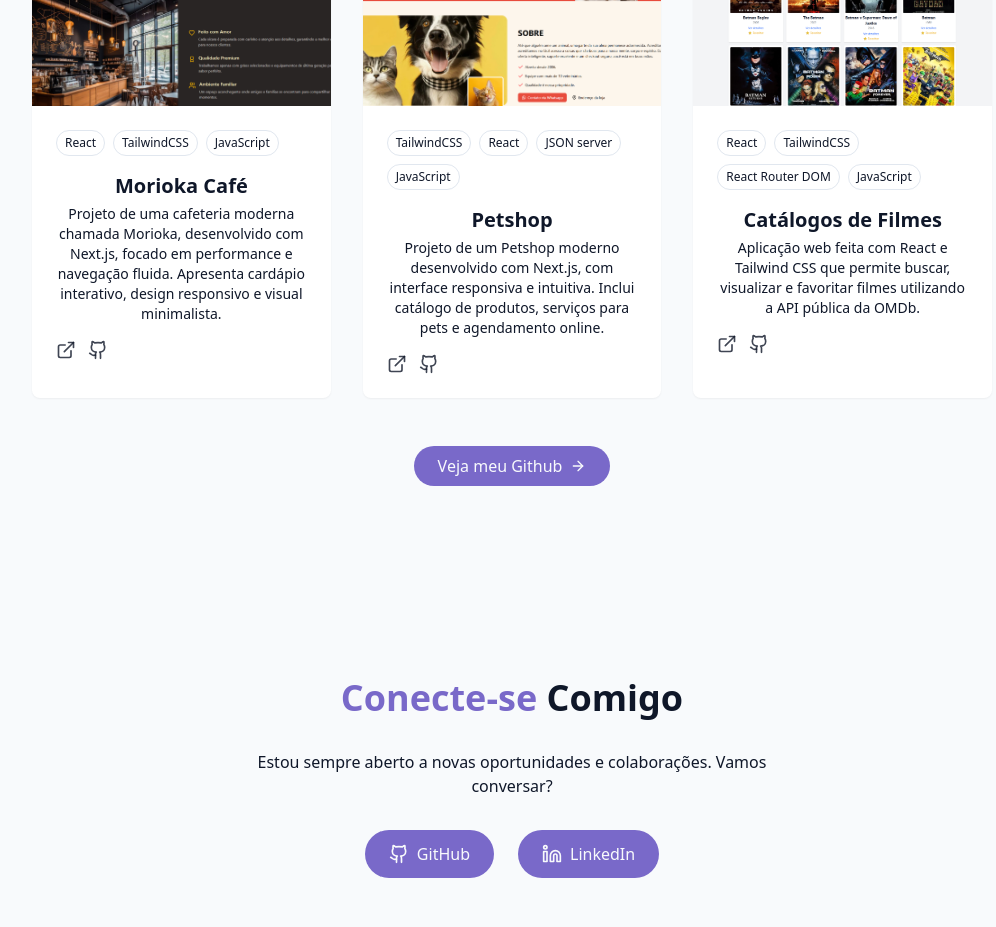
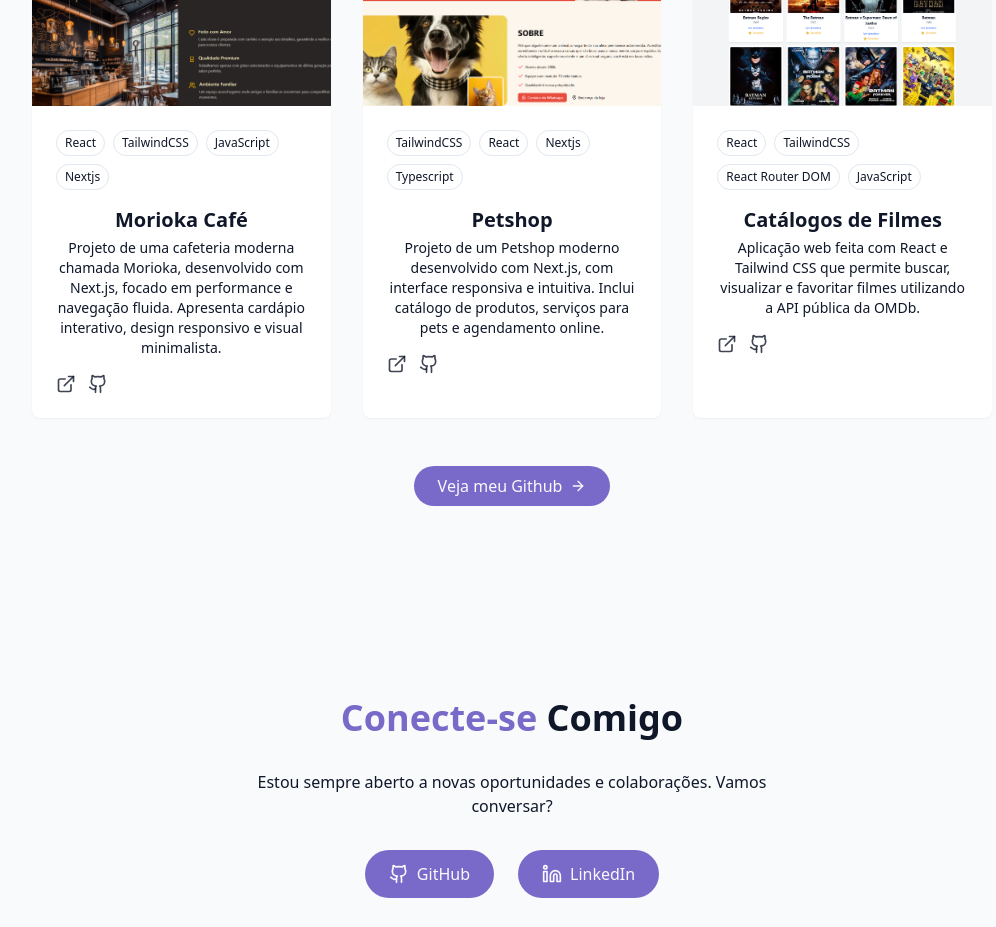
Before and after one commit to ronizera/Portfolio, a React (Vite) app: page / in a window 1280 px wide. Shown: the part 2560-3487 px from the top of the page, without its empty margins (128-1124 px from the left). Built offline with nearby package versions, Linux system fonts and the light colour scheme.

Commit message:
fix bugs

```diff
--- a/src/components/ProjectsSection.jsx
+++ b/src/components/ProjectsSection.jsx
@@ -6,9 +6,9 @@ const projects = [
     title: "Morioka Café",
     description: "Projeto de uma cafeteria moderna chamada Morioka, desenvolvido com Next.js, focado em performance e navegação fluida. Apresenta cardápio interativo, design responsivo e visual minimalista.",
     image: "/projects/projeto-1.png",
-    tags: ["React", "TailwindCSS", "JavaScript" ],
-    demoUrl: "https://lista-de-compras-livid-pi.vercel.app/",
-    githubUrl: "https://github.com/ronizera/lista-de-compras",
+    tags: ["React", "TailwindCSS", "JavaScript", "Nextjs" ],
+    demoUrl: "https://cafeteria-ronizera.vercel.app/",
+    githubUrl: "https://github.com/ronizera/cafeteria",
   },
   {
     id: 2,
@@ -16,9 +16,9 @@ const projects = [
     description:
       "Projeto de um Petshop moderno desenvolvido com Next.js, com interface responsiva e intuitiva. Inclui catálogo de produtos, serviços para pets e agendamento online.",
     image: "/projects/project2.png",
-    tags: ["TailwindCSS", "React", "JSON server", "JavaScript"],
-    demoUrl: "https://mini-blog-puce-beta.vercel.app/",
-    githubUrl: "https://github.com/ronizera/mini-blog",
+    tags: ["TailwindCSS", "React", "Nextjs", "Typescript"],
+    demoUrl: "https://petshoppage.vercel.app/",
+    githubUrl: "https://github.com/ronizera/petshoppage",
   },
   {
     id: 3,
```
